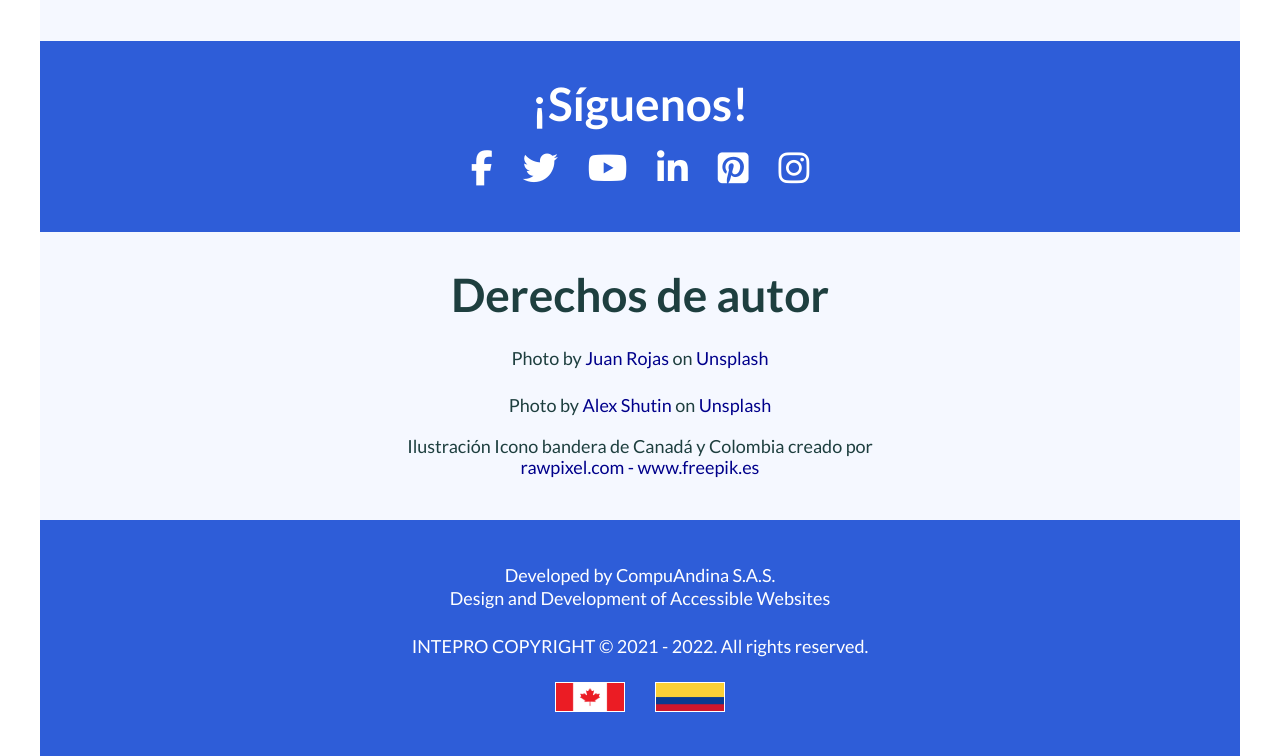
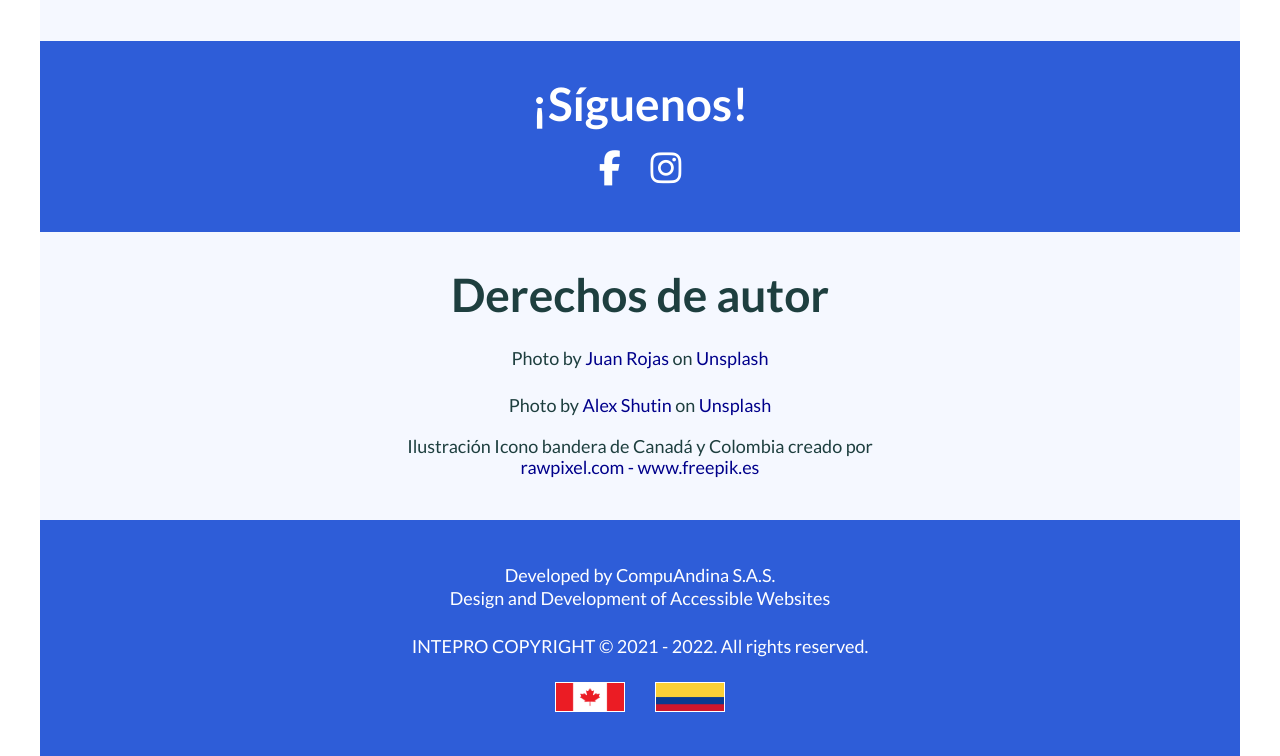
Before and after one commit to gbaenam/intepro-web, a plain HTML site: page index.html in a window 1280 px wide. Shown: the part 1851-2607 px from the top of the page. Drawn offline with nearby package versions, Linux system fonts and the light colour scheme.

Commit message:
Modificando los iconos sociales

```diff
--- a/index.html
+++ b/index.html
@@ -70,11 +70,11 @@
             <div class="footer__social">
                 <h3 class="footer__title">¡S&iacute;guenos!</h3>
                 <i class="fab fa-facebook-f"></i>
-                <i class="fab fa-twitter"></i>
-                <i class="fab fa-youtube"></i>
-                <i class="fab fa-linkedin-in"></i>
-                <i class="fab fa-pinterest-square"></i>
-                <i class="fab fa-instagram"></i>
+                <!-- <i class="fab fa-twitter"></i> -->
+                <!-- <i class="fab fa-youtube"></i> -->
+                <!-- <i class="fab fa-linkedin-in"></i> -->
+                <!-- <i class="fab fa-pinterest-square"></i> -->
+                <a href="https://instagram.com/inteproeducation?utm_medium=copy_link" target="_blank"><i class="fab fa-instagram"></i></a>
             </div>
             <div class="footer__recognitions">
                 <h3>Derechos de autor</h3>
--- a/scss/components/_footer.scss
+++ b/scss/components/_footer.scss
@@ -34,6 +34,7 @@
         color: #fff;
 
         & :is(i) {
+            color: #fff;
             font-size: 1.875rem;
             margin-right: 1.125rem;
             cursor: var(--cursor-button);
```
Also changed, not shown: css/styles.css.
